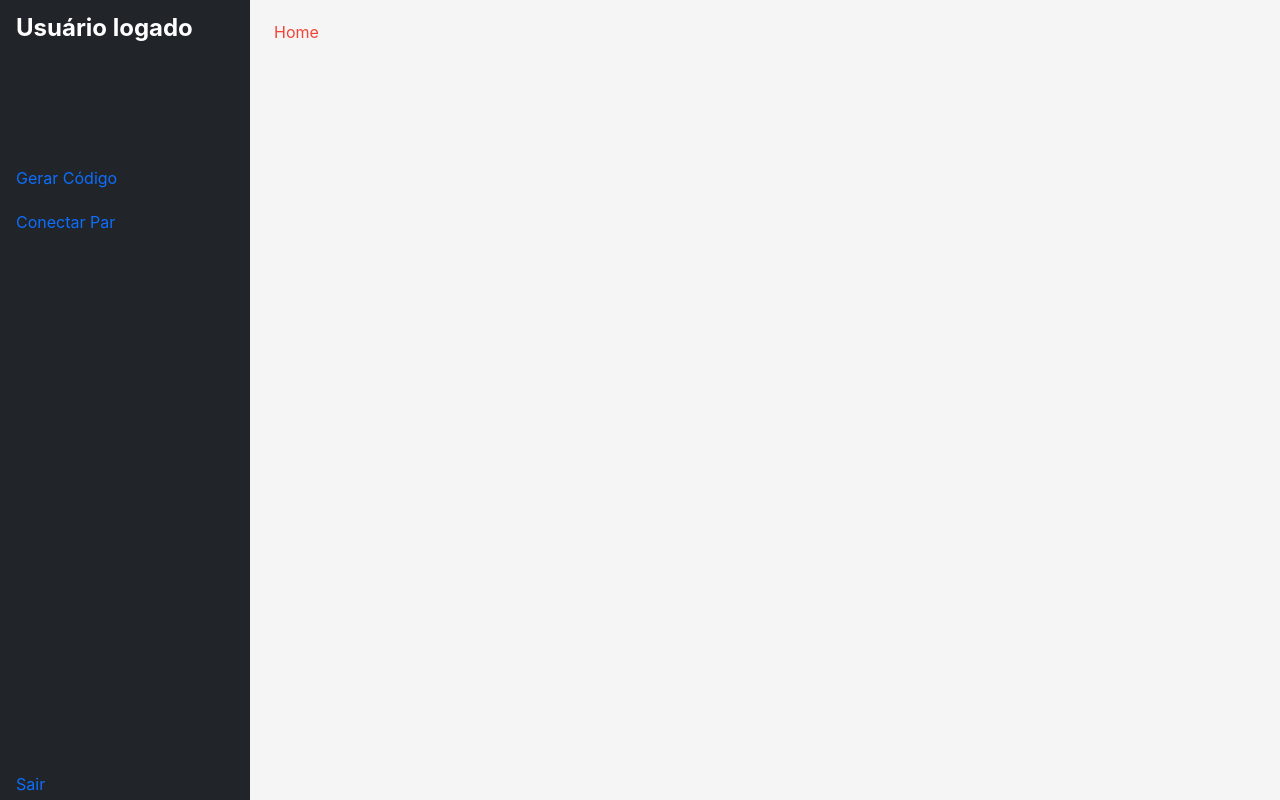
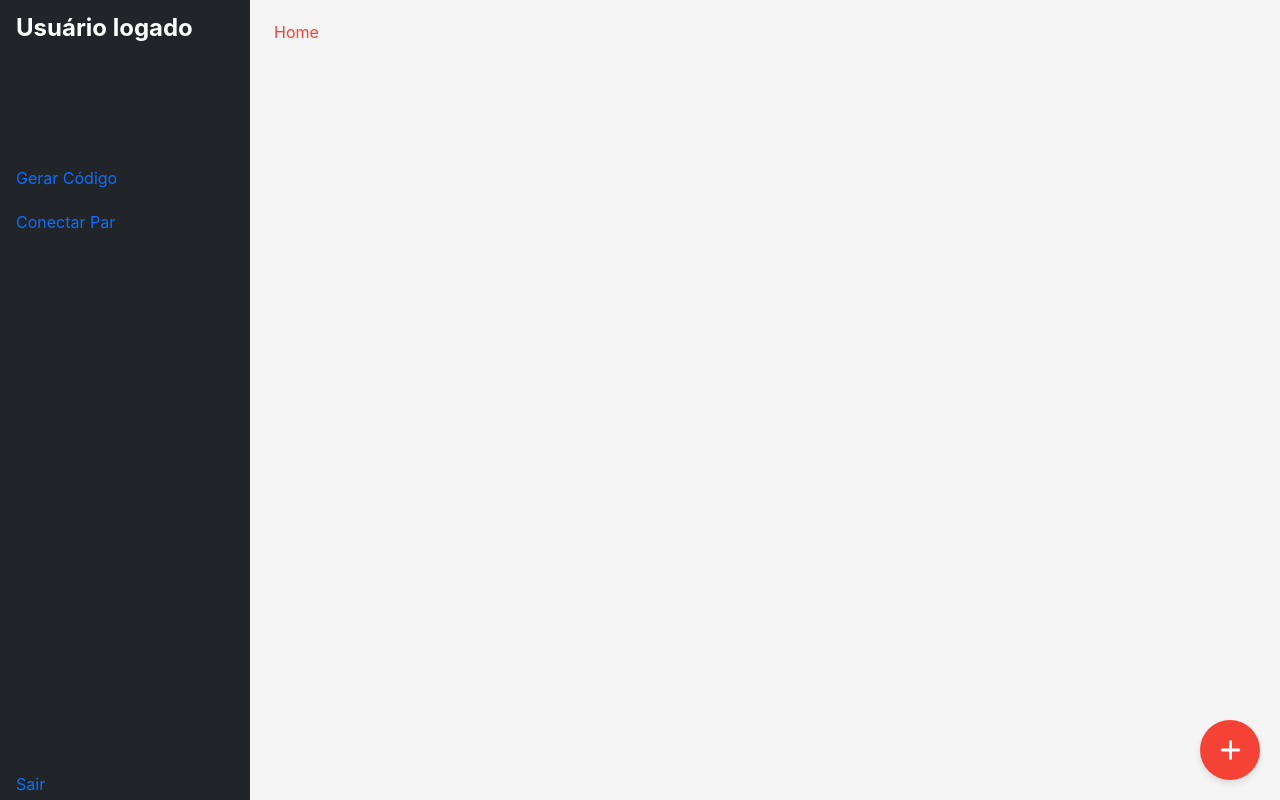
Before and after one commit to alexalins/baymax-link, a React (Vite) app: page /home in a window 1280 px wide. Built offline with nearby package versions, Linux system fonts and the light colour scheme; no server answers; the database is empty.

Commit message:
crinado botao e modal de perguntas

```diff
--- a/src/pages/home/Home.jsx
+++ b/src/pages/home/Home.jsx
@@ -1,11 +1,19 @@
 import React, { useState, useEffect } from "react";
 import ToastNotification from "../../shared/components/toastNotification/ToastNotification";
 import Sidebar from "../../shared/components/sidebar/Sidebar";
+import FloatingButton from "../../shared/components/floatingButton/floatingButton";
+import { FontAwesomeIcon } from "@fortawesome/react-fontawesome";
+import { faPlus } from "@fortawesome/free-solid-svg-icons";
+import ModalQuestion from "../../shared/components/modalQuestion/ModalQuestion";
 
 const Home = () => {
   const [toastMessage, setToastMessage] = useState("");
   const [showToast, setShowToast] = useState(false);
   const [toastType, setToastType] = useState("");
+  const [showModal, setShowModal] = useState(false);
+
+  const handleOpenModal = () => setShowModal(true);
+  const handleCloseModal = () => setShowModal(false);
 
   useEffect(() => {
     setToastMessage("Login realizado com sucesso!");
@@ -26,6 +34,11 @@ const Home = () => {
           />
         )}
       </Sidebar>
+      <FloatingButton
+        onClick={() => handleOpenModal()}
+        icon={<FontAwesomeIcon icon={faPlus} />}
+      />
+      <ModalQuestion show={showModal} onClose={handleCloseModal} />
     </div>
   );
 };
--- /dev/null
+++ b/src/shared/components/floatingButton/FloatingButton.jsx
@@ -0,0 +1,13 @@
+import React from 'react';
+import styles from './floatingButton.module.css';
+
+const FloatingButton = ({ onClick, icon, label }) => {
+  return (
+    <button className={`${styles.floatingButton} btn-danger`} onClick={onClick}>
+      {icon && <span className={styles.icon}>{icon}</span>}
+      {label && <span className={styles.label}>{label}</span>}
+    </button>
+  );
+};
+
+export default FloatingButton;
--- /dev/null
+++ b/src/shared/components/floatingButton/FloatingButton.module.css
@@ -0,0 +1,28 @@
+.floatingButton {
+  position: fixed;
+  bottom: 20px;
+  right: 20px;
+  color: white;
+  border: none;
+  border-radius: 50%;
+  width: 60px;
+  height: 60px;
+  display: flex;
+  justify-content: center;
+  align-items: center;
+  box-shadow: 0 4px 6px rgba(0, 0, 0, 0.1);
+  cursor: pointer;
+  transition: background-color 0.3s ease, transform 0.3s ease;
+}
+
+.floatingButton:hover {
+  transform: scale(1.1);
+}
+
+.icon {
+  font-size: 24px;
+}
+
+.label {
+  display: none;
+}
--- /dev/null
+++ b/src/shared/components/modalQuestion/ModalQuestion.jsx
@@ -0,0 +1,37 @@
+import React, { useState } from "react";
+import styles from "./modalQuestion.module.css";
+import Button from "react-bootstrap/Button";
+import Form from "react-bootstrap/Form";
+import Modal from "react-bootstrap/Modal";
+
+const ModalQuestion = ({ show, onClose }) => {
+  const [question, setQuestion] = useState("Em uma escala de 1 a 10...");
+
+  return (
+    <Modal show={show} onHide={onClose}>
+      <Modal.Header closeButton>
+        <Modal.Title>Adicionar pergunta ao Baymax</Modal.Title>
+      </Modal.Header>
+      <Modal.Body>
+        <Form>
+          <Form.Group className="mb-3" controlId="questionForm.ControlTextarea1">
+            <Form.Label>Digite sua pergunta</Form.Label>
+            <Form.Control
+              as="textarea"
+              rows={3}
+              onChange={(e) => setQuestion(e.target.value)}
+              value={question}
+            />
+          </Form.Group>
+        </Form>
+      </Modal.Body>
+      <Modal.Footer>
+        <Button variant="danger" onClick={onClose}>
+          Save Changes
+        </Button>
+      </Modal.Footer>
+    </Modal>
+  );
+};
+
+export default ModalQuestion;
```
Also changed, not shown: src/shared/components/modalQuestion/ModalQuestion.module.css (added).
